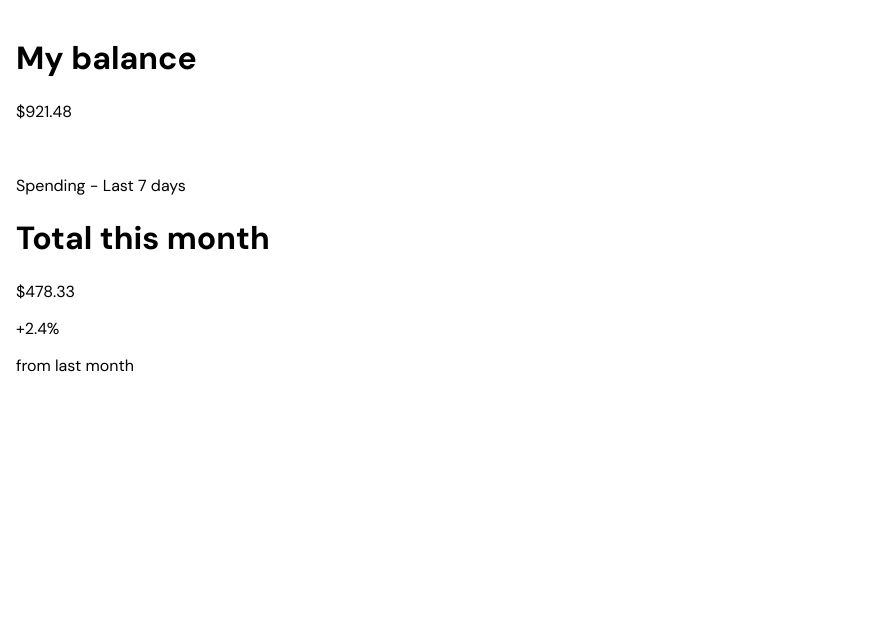
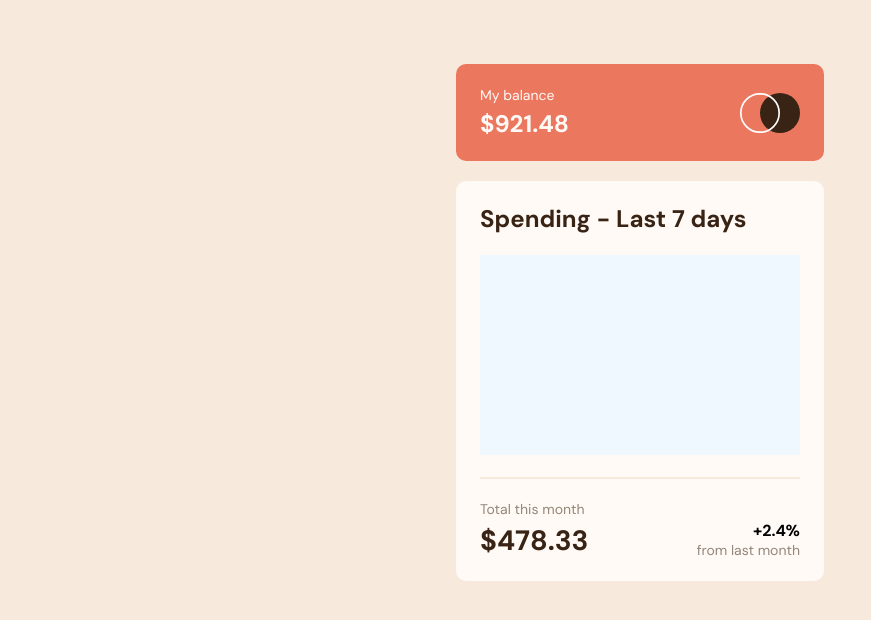
Before and after one commit to Fansters/expenses-chart-component-main, a plain HTML site: page index.html in a window 1280 px wide. Shown: the whole page, without its empty margins (0-871 px from the left). Drawn offline with Linux system fonts and the light colour scheme.

Commit message:
added about 90% of css

```diff
--- a/app/scss/_content.scss
+++ b/app/scss/_content.scss
@@ -0,0 +1,90 @@
+.balance {
+	padding: 4rem 1rem;
+	width: 100%;
+	max-width: 400px;
+	height: 100vh;
+	// flex-direction: column;
+	&__cont {
+		background-color: $softRed;
+		border-radius: 10px;
+		margin: 0 0 1.25rem;
+	}
+	&__inner {
+		padding: 1.375rem 1.5rem;
+	}
+	&__left {
+		width: 50%;
+	}
+	&__text {
+		margin: 0 0 0.25rem;
+		font-size: 0.875rem;
+		color: $veryPaleOrange;
+		font-weight: 400;
+	}
+	&__sum {
+		margin: 0;
+		color: $veryPaleOrange;
+		font-weight: 700;
+		font-size: 1.5rem;
+	}
+	&__right {
+		width: 50%;
+	}
+	&__img {
+		width: 60px;
+	}
+
+	// CHART WINDOW
+	&__chartCont {
+		background-color: $veryPaleOrange;
+		height: 400px;
+		border-radius: 10px;
+	}
+	&__chartInner {
+		padding: 1.375rem 1.5rem;
+		flex-direction: column;
+		height: 400px;
+	}
+	&__chartHeader {
+		color: $darkBrown;
+		margin: 0;
+		font-size: 1.5rem;
+		font-weight: 700;
+	}
+	&__chartDiagram {
+		width: 100%;
+		height: 200px;
+		background-color: aliceblue;
+	}
+	&__divider {
+		// margin: 0.5rem 0;
+		width: 100%;
+		height: 2px;
+		background-color: $cream;
+		border-radius: 10px;
+	}
+	&__chartPerc {
+		margin: 0;
+      text-align: end;
+      font-weight: 700;
+	}
+	&__chartText {
+      margin: 0;
+      text-align: end;
+      font-weight: 400;
+      font-size: 0.875rem;
+	}
+}
+.flex-align-bottom {
+   justify-content: space-between;
+	align-items: flex-end;
+}
+.brown:last-child {
+	color: $darkBrown;
+   font-weight: 700;
+   font-size: 1.75rem;
+}
+.lightBrown {
+	color: $mediumBrown;
+   font-weight: 400;
+}
--- a/app/scss/_globals.scss
+++ b/app/scss/_globals.scss
@@ -6,12 +6,27 @@ html {
 	box-sizing: inherit;
 }
 body {
+   background-color: $cream;
 	margin: 0;
 	padding: 0;
 	font-family: "DM Sans", sans-serif;
 }
-main {
-	padding: 1rem;
-	width: 100%;
-	height: 100vh;
+.flex {
+	display: flex;
+
+	&-jc-sb {
+		justify-content: space-between;
+	}
+   &-jc-sa{
+      justify-content: space-around;
+   }
+	&-jc-c {
+		justify-content: center;
+	}
+	&-jc-r {
+		justify-content: right;
+	}
+	&-ai-c {
+		align-items: center;
+	}
 }
--- a/index.html
+++ b/index.html
@@ -14,30 +14,32 @@
 
 		<title>Frontend Mentor | Expenses chart component</title>
 	</head>
-	<body>
-		<main>
-			<div class="balanceCont">
-				<div class="balanceInner">
-					<div class="balanceLeft">
-						<h1 class="balanceText">My balance</h1>
-						<p class="balanceSum">$921.48</p>
+	<body class="flex flex-jc-c flex-ai-c">
+		<main class="balance">
+			<div class="balance__cont">
+				<div class="balance__inner flex">
+					<div class="balance__left">
+						<h1 class="balance__text">My balance</h1>
+						<p class="balance__sum">$921.48</p>
 					</div>
-					<div class="balanceRight"><img src="" alt="" /></div>
+					<div class="balance__right flex flex-jc-r flex-ai-c"><img class="balance__img" src="images/logo.svg" alt="" /></div>
 				</div>
 			</div>
-			<div class="chartCont">
-				<div class="chartInner">
-					<p class="chartHeader">Spending - Last 7 days</p>
-					<div class="chartDiagram"></div>
-					<div class="divider"></div>
-					<div class="chartLeft">
-						<h1 class="chartText">Total this month</h1>
-						<p class="chartSum">$478.33</p>
-					</div>
-					<div class="chartRight">
-						<p class="chartPerc">+2.4%</p>
-						<p class="chartText">from last month</p>
-					</div>
+			<div class="balance__chartCont">
+				<div class="balance__chartInner flex flex-jc-sb">
+					<p class="balance__chartHeader">Spending - Last 7 days</p>
+					<div class="balance__chartDiagram"></div>
+					<div class="balance__divider"></div>
+               <div class="flex flex-align-bottom">
+                  <div class="balance__left">
+                     <h1 class="balance__text lightBrown">Total this month</h1>
+                     <p class="balance__sum brown">$478.33</p>
+                  </div>
+                  <div class="balance__chartRight">
+                     <p class="balance__chartPerc brown">+2.4%</p>
+                     <p class="balance__chartText lightBrown">from last month</p>
+                  </div>
+               </div>
 				</div>
 			</div>
 		</main>
```
Also changed, not shown: dist/style.css, 1 other file.
